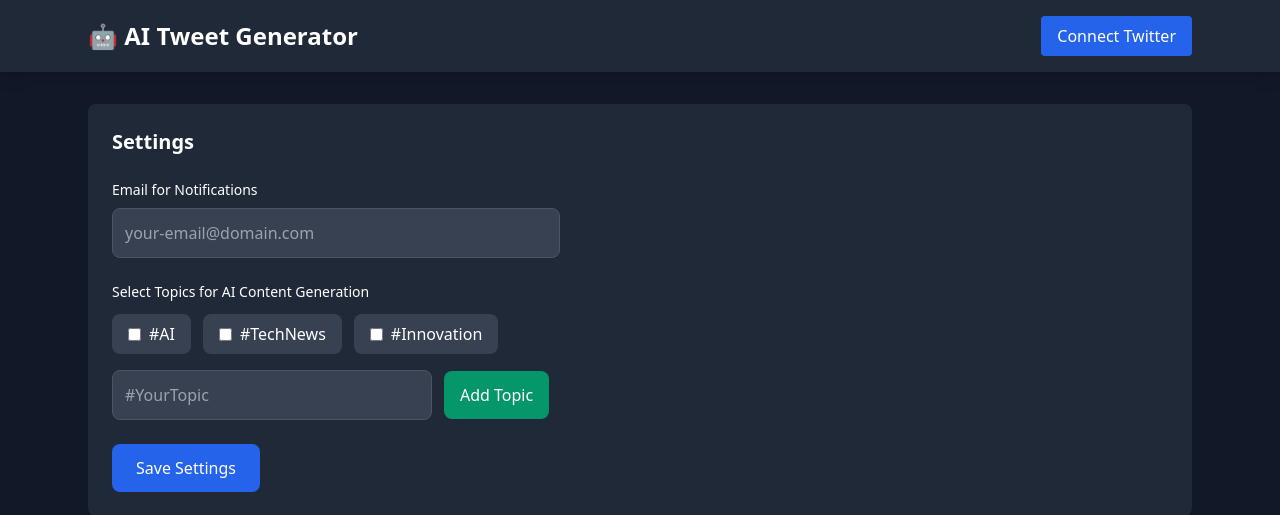
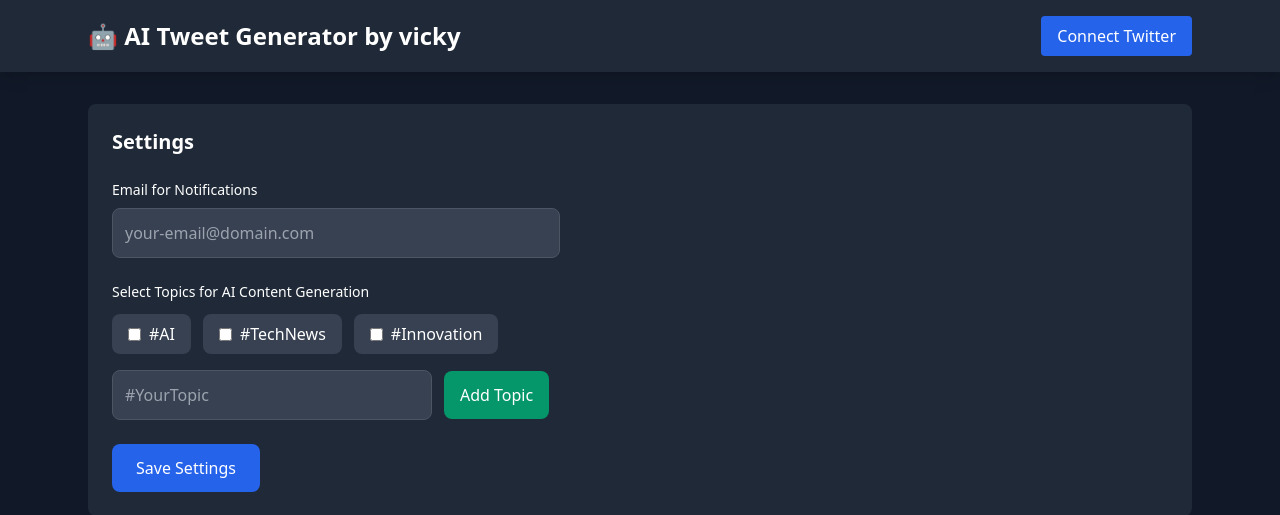
Before and after one commit to AdamTech2025/twitter_autobot, a Flask app: page / in a window 1280 px wide. Shown: the top 515 px of the page. Run offline with Flask 3, Linux system fonts and the light colour scheme.

Commit message:
name chage

```diff
--- a/templates/index.html
+++ b/templates/index.html
@@ -32,7 +32,7 @@
   <!-- Header -->
   <header class="bg-gray-800 shadow-lg">
     <div class="max-w-6xl mx-auto px-6 py-4 flex justify-between items-center">
-      <h1 class="text-2xl font-bold">🤖 AI Tweet Generator</h1>
+      <h1 class="text-2xl font-bold">🤖 AI Tweet Generator by vicky</h1>
       <div class="space-x-3">
         <button id="connectTwitter" class="bg-blue-600 hover:bg-blue-700 px-4 py-2 rounded font-medium transition-colors">
           Connect Twitter
```
